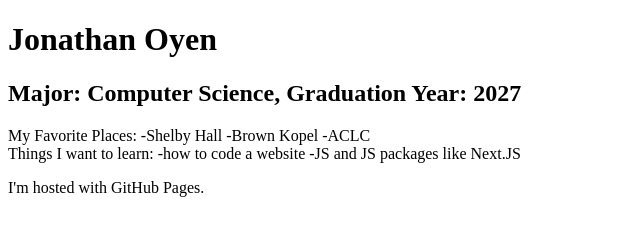
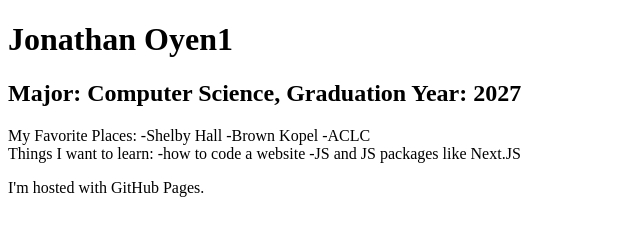
Before and after one commit to jonathanoyen0/jonathanoyen0.github.io, a plain HTML site: page index.HTML in a window 1280 px wide. Shown: the full height of the page, 0-640 px from the left. Drawn offline with Linux system fonts and the light colour scheme.

Commit message:
Update index.HTML

```diff
--- a/index.HTML
+++ b/index.HTML
@@ -1,7 +1,7 @@
 <!DOCTYPE html>
 <html>
 <body>
-    <h1>Jonathan Oyen</h1>
+    <h1>Jonathan Oyen1</h1>
     <h2>Major: Computer Science, Graduation Year: 2027</h2>
     <div>
         My Favorite Places:
```
